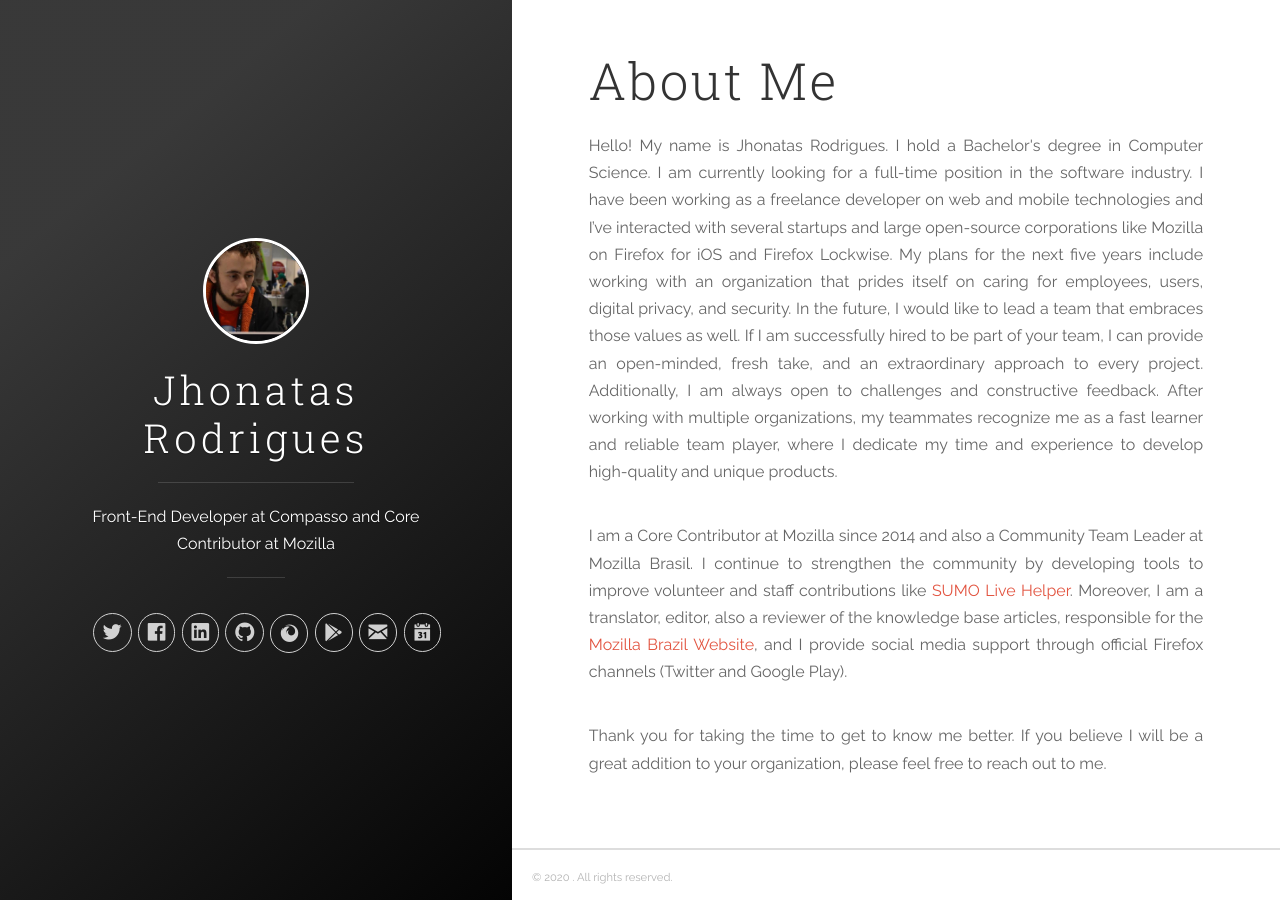
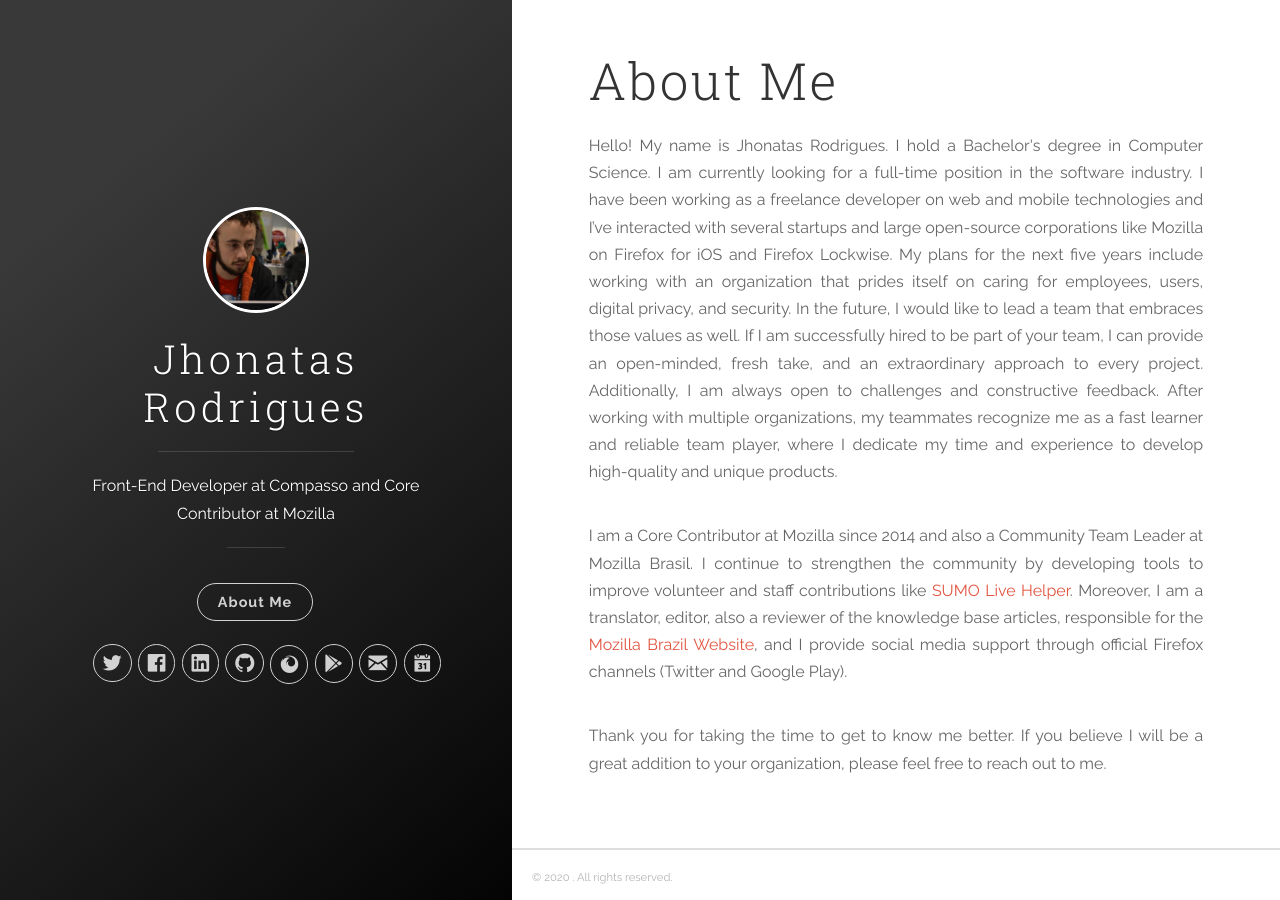
Before and after one commit to jhonatasrm/jhonatasrm.github.io, a Jekyll site: the page built from tags.md, in a window 1280 px wide. Built offline with Jekyll 4.4.1, drawn with Linux system fonts in a browser that asks for light colours; nearby versions of some CDN libraries.

Commit message:
Minor UI changes

```diff
--- a/_includes/header.html
+++ b/_includes/header.html
@@ -16,11 +16,11 @@
         <p class="panel-cover__description">{{ site.description }}</p>
         <hr class="panel-cover__divider panel-cover__divider--secondary">
 
-          <!-- <nav id="about" class="cover-navigation cover-navigation--primary">
+          <nav id="about" class="cover-navigation cover-navigation--primary">
             <ul class="navigation">
               <li class="navigation__item"><a  id="about-button" href="{{ site.baseurl }}/#about" title="About Me" class="blog-button">About Me</a></li>
             </ul>
-          </nav> -->
+          </nav>
 
       <div class="navigation-wrapper">
           <nav class="cover-navigation navigation--social">
```
